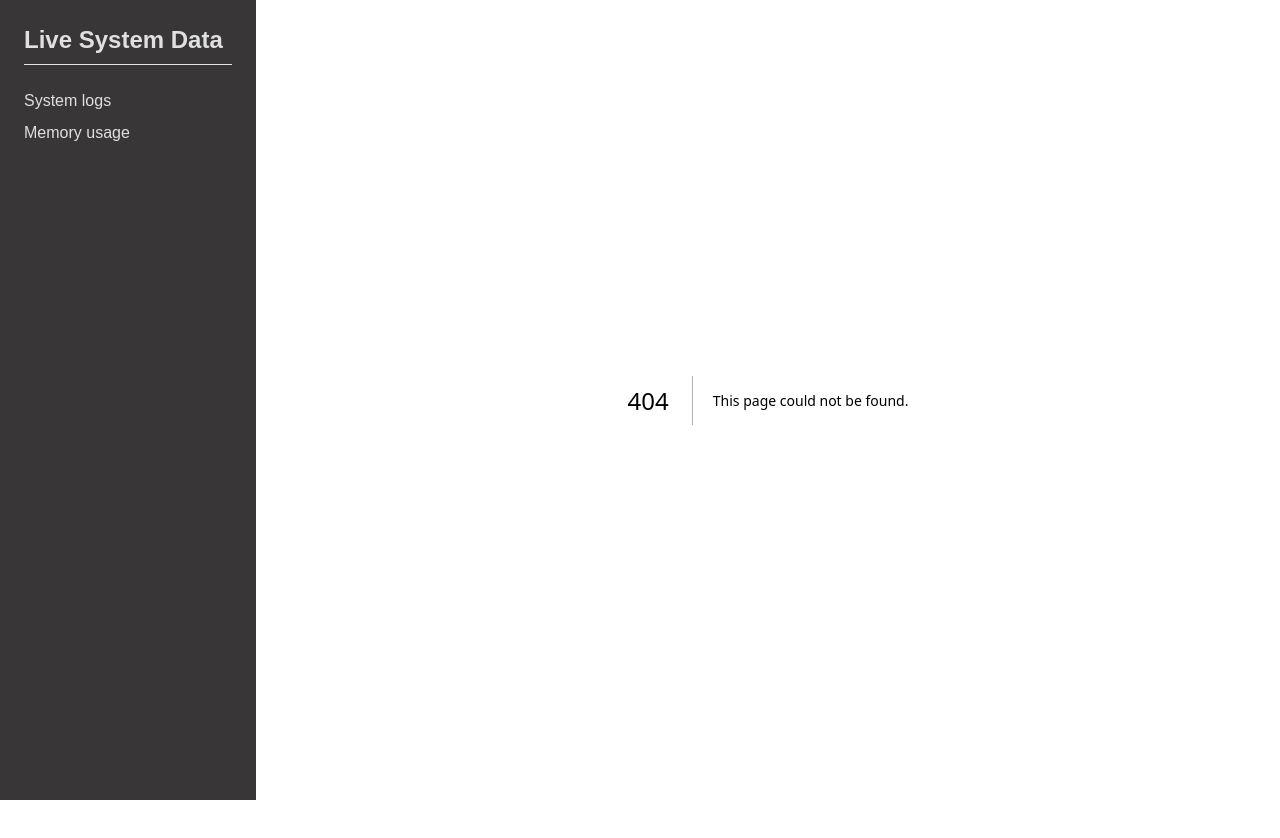
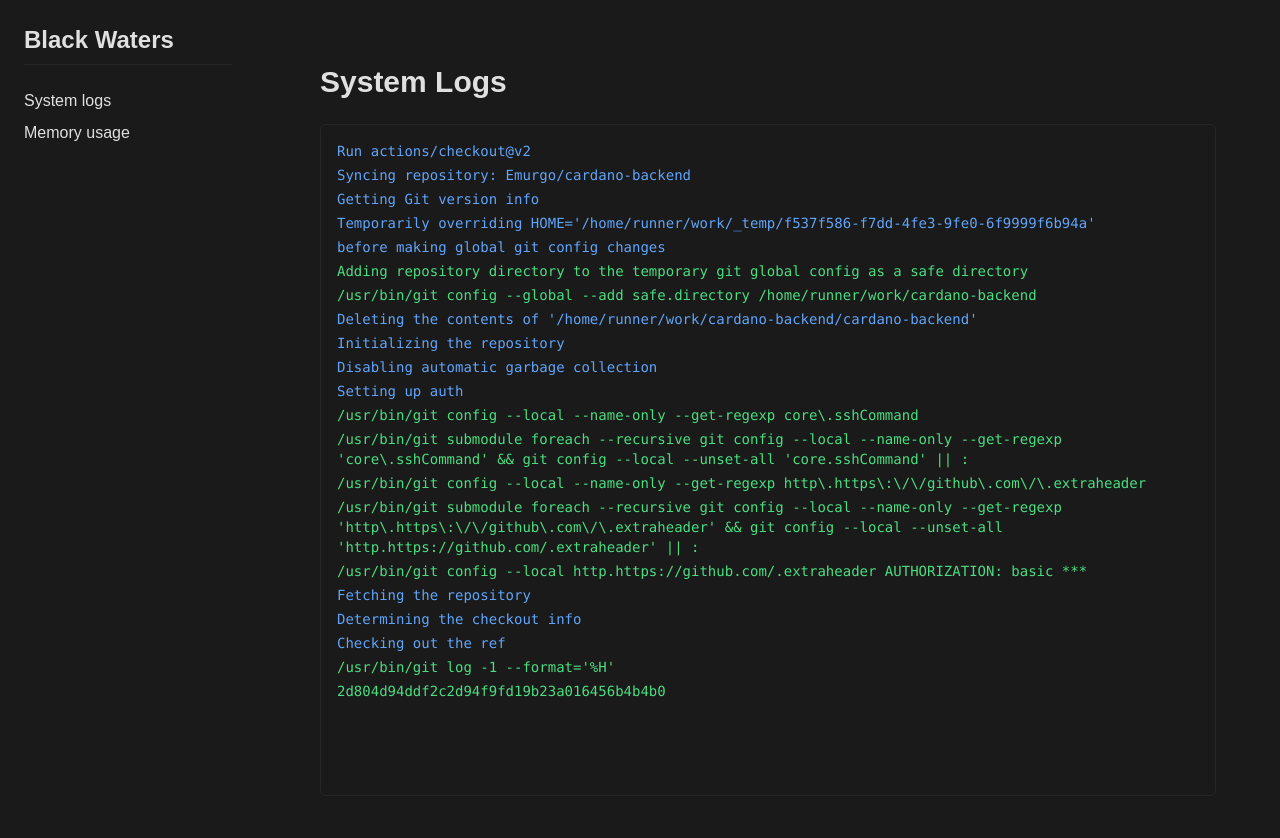
Before and after one commit to AakashRawat04/BlackWaters, a Next.js app: page /systemlogs in a window 1280 px wide. Before the commit this address had no page. Shown: the top 838 px of the page. Before the commit the page ends 800 px from the top, so only its background shows below. Built offline with nearby package versions, Linux system fonts and the light colour scheme.

Commit message:
feat: add system logs page

```diff
--- a/app/layout.tsx
+++ b/app/layout.tsx
@@ -16,7 +16,7 @@ const geistMono = localFont({
 
 export const metadata: Metadata = {
 	title: "Black Waters",
-	description: "The Realtime Telemetry Monitoring System You love",
+	description: "The Realtime Telemetry Monitoring System You Love",
 };
 
 export default function RootLayout({
@@ -25,12 +25,12 @@ export default function RootLayout({
 	children: React.ReactNode;
 }>) {
 	return (
-		<html lang="en">
+		<html lang="en" className="dark">
 			<body
-				className={`${geistSans.variable} ${geistMono.variable} antialiased flex`}
+				className={`${geistSans.variable} ${geistMono.variable} antialiased flex bg-[#1a1a1a] text-[#e0e0e0]`}
 			>
 				<Sidebar />
-				<main className="flex-1">{children}</main>
+				<main className="flex-1 p-8">{children}</main>
 			</body>
 		</html>
 	);
--- a/app/page.tsx
+++ b/app/page.tsx
@@ -1,9 +1,9 @@
 export default function Home() {
 	return (
 		<main className="flex min-h-screen flex-col items-center justify-center p-24 bg-[#1a1a1a] text-[#e0e0e0]">
-			<h1 className="text-6xl font-bold mb-4">Black Waters</h1>
+			<h1 className="text-6xl font-bold mb-4 text-[#1E3A8A]">Black Waters</h1>
 			<p className="text-xl text-center">
-				The Realtime Telemetry Monitoring System You love
+				The Realtime Telemetry Monitoring System You Love
 			</p>
 		</main>
 	);
--- /dev/null
+++ b/app/systemlogs/page.tsx
@@ -0,0 +1,110 @@
+import { ScrollArea } from "@/components/ui/scroll-area";
+
+const logEntries = [
+	{ id: 1, content: "Run actions/checkout@v2", color: "text-blue-400" },
+	{
+		id: 2,
+		content: "Syncing repository: Emurgo/cardano-backend",
+		color: "text-blue-400",
+	},
+	{ id: 3, content: "Getting Git version info", color: "text-blue-400" },
+	{
+		id: 4,
+		content:
+			"Temporarily overriding HOME='/home/runner/work/_temp/f537f586-f7dd-4fe3-9fe0-6f9999f6b94a'",
+		color: "text-blue-400",
+	},
+	{
+		id: 5,
+		content: "before making global git config changes",
+		color: "text-blue-400",
+	},
+	{
+		id: 6,
+		content:
+			"Adding repository directory to the temporary git global config as a safe directory",
+		color: "text-green-400",
+	},
+	{
+		id: 7,
+		content:
+			"/usr/bin/git config --global --add safe.directory /home/runner/work/cardano-backend",
+		color: "text-green-400",
+	},
+	{
+		id: 8,
+		content:
+			"Deleting the contents of '/home/runner/work/cardano-backend/cardano-backend'",
+		color: "text-blue-400",
+	},
+	{ id: 9, content: "Initializing the repository", color: "text-blue-400" },
+	{
+		id: 10,
+		content: "Disabling automatic garbage collection",
+		color: "text-blue-400",
+	},
+	{ id: 11, content: "Setting up auth", color: "text-blue-400" },
+	{
+		id: 12,
+		content:
+			"/usr/bin/git config --local --name-only --get-regexp core\\.sshCommand",
+		color: "text-green-400",
+	},
+	{
+		id: 13,
+		content:
+			"/usr/bin/git submodule foreach --recursive git config --local --name-only --get-regexp 'core\\.sshCommand' && git config --local --unset-all 'core.sshCommand' || :",
+		color: "text-green-400",
+	},
+	{
+		id: 14,
+		content:
+			"/usr/bin/git config --local --name-only --get-regexp http\\.https\\:\\/\\/github\\.com\\/\\.extraheader",
+		color: "text-green-400",
+	},
+	{
+		id: 15,
+		content:
+			"/usr/bin/git submodule foreach --recursive git config --local --name-only --get-regexp 'http\\.https\\:\\/\\/github\\.com\\/\\.extraheader' && git config --local --unset-all 'http.https://github.com/.extraheader' || :",
+		color: "text-green-400",
+	},
+	{
+		id: 16,
+		content:
+			"/usr/bin/git config --local http.https://github.com/.extraheader AUTHORIZATION: basic ***",
+		color: "text-green-400",
+	},
+	{ id: 17, content: "Fetching the repository", color: "text-blue-400" },
+	{ id: 18, content: "Determining the checkout info", color: "text-blue-400" },
+	{ id: 19, content: "Checking out the ref", color: "text-blue-400" },
+	{
+		id: 20,
+		content: "/usr/bin/git log -1 --format='%H'",
+		color: "text-green-400",
+	},
+	{
+		id: 21,
+		content: "2d804d94ddf2c2d94f9fd19b23a016456b4b4b0",
+		color: "text-green-400",
+	},
+];
+
+export default function SystemLogs() {
+	return (
+		<div className="flex-1 p-8 bg-[#1a1a1a] text-[#e0e0e0]">
+			<h1 className="text-3xl font-bold mb-6">System Logs</h1>
+			<ScrollArea className="h-[calc(100vh-8rem)] rounded-md border">
+				<div className="p-4">
+					{logEntries.map((entry) => (
+						<div
+							key={entry.id}
+							className={`${entry.color} font-mono text-sm mb-1`}
+						>
+							{entry.content}
+						</div>
+					))}
+				</div>
+			</ScrollArea>
+		</div>
+	);
+}
--- a/components/Sidebar.tsx
+++ b/components/Sidebar.tsx
@@ -1,20 +1,24 @@
+import Link from "next/link";
+
 export default function Sidebar() {
 	return (
-		<aside className="w-64 h-screen bg-[#383636] text-[#e0e0e0] p-6">
+		<aside className="w-64 h-screen bg-[#1a1a1a] text-[#e0e0e0] p-6">
 			<h2 className="text-2xl font-bold mb-6 border-b pb-2">
-				Live System Data
+				<Link href="/" className="hover:text-[#ffffff]">
+					Black Waters
+				</Link>
 			</h2>
 			<nav>
 				<ul className="space-y-2">
 					<li>
-						<a href="#" className="hover:text-[#ffffff]">
+						<Link href="/systemlogs" className="hover:text-[#ffffff]">
 							System logs
-						</a>
+						</Link>
 					</li>
 					<li>
-						<a href="#" className="hover:text-[#ffffff]">
+						<Link href="#" className="hover:text-[#ffffff]">
 							Memory usage
-						</a>
+						</Link>
 					</li>
 				</ul>
 			</nav>
--- /dev/null
+++ b/components/ui/scroll-area.tsx
@@ -0,0 +1,48 @@
+"use client"
+
+import * as React from "react"
+import * as ScrollAreaPrimitive from "@radix-ui/react-scroll-area"
+
+import { cn } from "@/lib/utils"
+
+const ScrollArea = React.forwardRef<
+  React.ElementRef<typeof ScrollAreaPrimitive.Root>,
+  React.ComponentPropsWithoutRef<typeof ScrollAreaPrimitive.Root>
+>(({ className, children, ...props }, ref) => (
+  <ScrollAreaPrimitive.Root
+    ref={ref}
+    className={cn("relative overflow-hidden", className)}
+    {...props}
+  >
+    <ScrollAreaPrimitive.Viewport className="h-full w-full rounded-[inherit]">
+      {children}
+    </ScrollAreaPrimitive.Viewport>
+    <ScrollBar />
+    <ScrollAreaPrimitive.Corner />
+  </ScrollAreaPrimitive.Root>
+))
+ScrollArea.displayName = ScrollAreaPrimitive.Root.displayName
+
+const ScrollBar = React.forwardRef<
+  React.ElementRef<typeof ScrollAreaPrimitive.ScrollAreaScrollbar>,
+  React.ComponentPropsWithoutRef<typeof ScrollAreaPrimitive.ScrollAreaScrollbar>
+>(({ className, orientation = "vertical", ...props }, ref) => (
+  <ScrollAreaPrimitive.ScrollAreaScrollbar
+    ref={ref}
+    orientation={orientation}
+    className={cn(
+      "flex touch-none select-none transition-colors",
+      orientation === "vertical" &&
+        "h-full w-2.5 border-l border-l-transparent p-[1px]",
+      orientation === "horizontal" &&
+        "h-2.5 flex-col border-t border-t-transparent p-[1px]",
+      className
+    )}
+    {...props}
+  >
+    <ScrollAreaPrimitive.ScrollAreaThumb className="relative flex-1 rounded-full bg-border" />
+  </ScrollAreaPrimitive.ScrollAreaScrollbar>
+))
+ScrollBar.displayName = ScrollAreaPrimitive.ScrollAreaScrollbar.displayName
+
+export { ScrollArea, ScrollBar }
--- a/package.json
+++ b/package.json
@@ -10,6 +10,7 @@
   },
   "dependencies": {
     "@radix-ui/react-icons": "^1.3.0",
+    "@radix-ui/react-scroll-area": "^1.1.0",
     "@radix-ui/react-slot": "^1.1.0",
     "class-variance-authority": "^0.7.0",
     "clsx": "^2.1.1",
```
Also changed, not shown: 1 other file (tests, documents, lock files or other folders).
